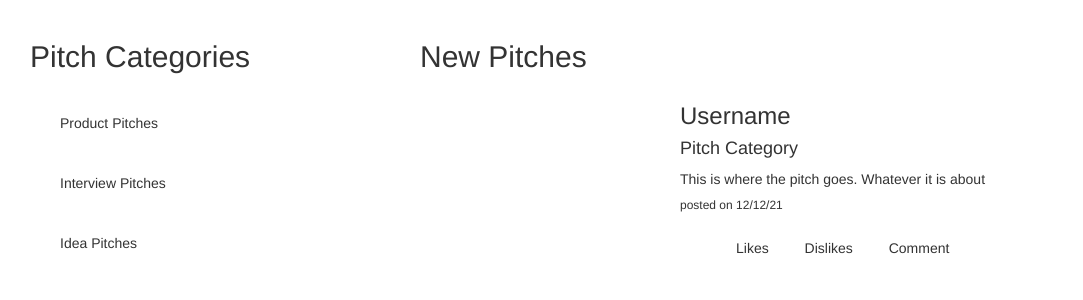
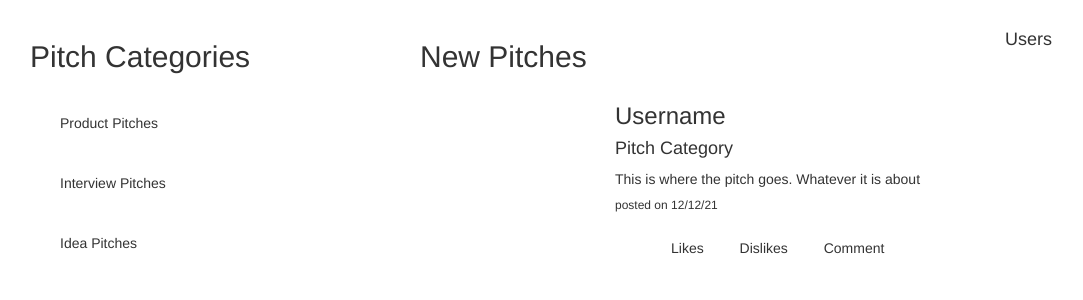
Before and after one commit to ThiraTheNerd/PitchTube, a Flask app: page / in a window 1280 px wide. Shown: the part 70-370 px from the top of the page, without its empty margins (40-1123 px from the left). Run offline with Flask 2, Linux system fonts and the light colour scheme; some libraries are stand-ins or nearby versions.

Commit message:
make changes to our html file

```diff
--- a/app/templates/index.html
+++ b/app/templates/index.html
@@ -13,7 +13,7 @@
         <li>Idea Pitches</li>
       </ul>
     </div>
-    <div class="col-md-8">
+    <div class="col-md-6">
       <h2>New Pitches</h2>
       <div>
         <div class="row">
@@ -38,7 +38,9 @@
           </div>
         </div>
       </div>
-
+    </div>
+    <div class="col-md-2">
+      <h4>Users</h4>
     </div>
   </div>
 </div>
--- a/manage.py
+++ b/manage.py
@@ -2,12 +2,16 @@ from app import create_app
 from flask_script import Manager, Server
 from app import create_app,db
 from app.models import User, Pitch, Category
+from flask_migrate import Migrate, MigrateCommand
 
 # Creating app instance
 app = create_app('development')
 
 manager = Manager(app)
 manager.add_command('server',Server)
+
+migrate = Migrate(app,db)
+manager.add_command('db',MigrateCommand)
 @manager.shell
 def make_shell_context():
   return dict(app = app, db = db, User = User, Pitch = Pitch, Category = Category)
```
